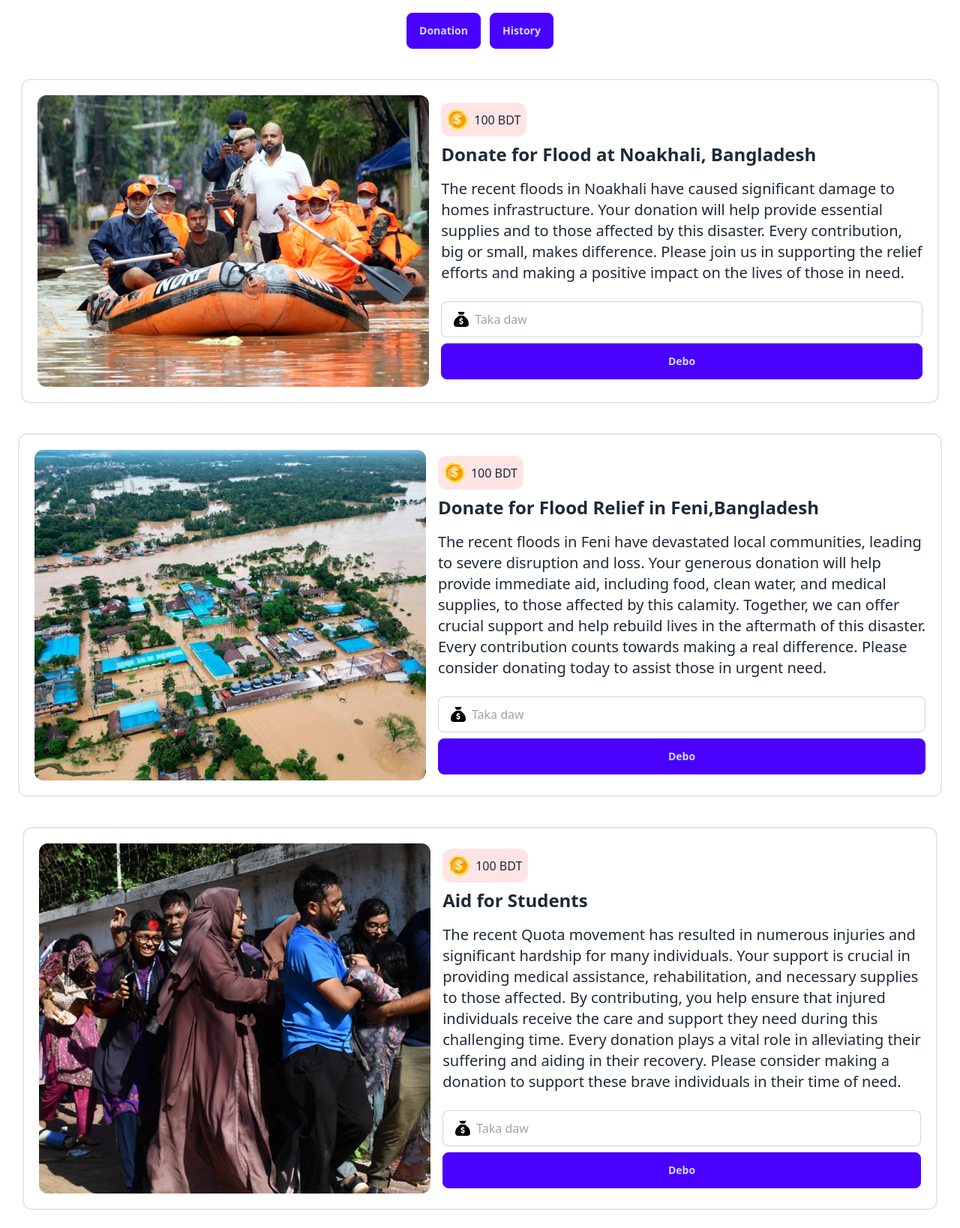
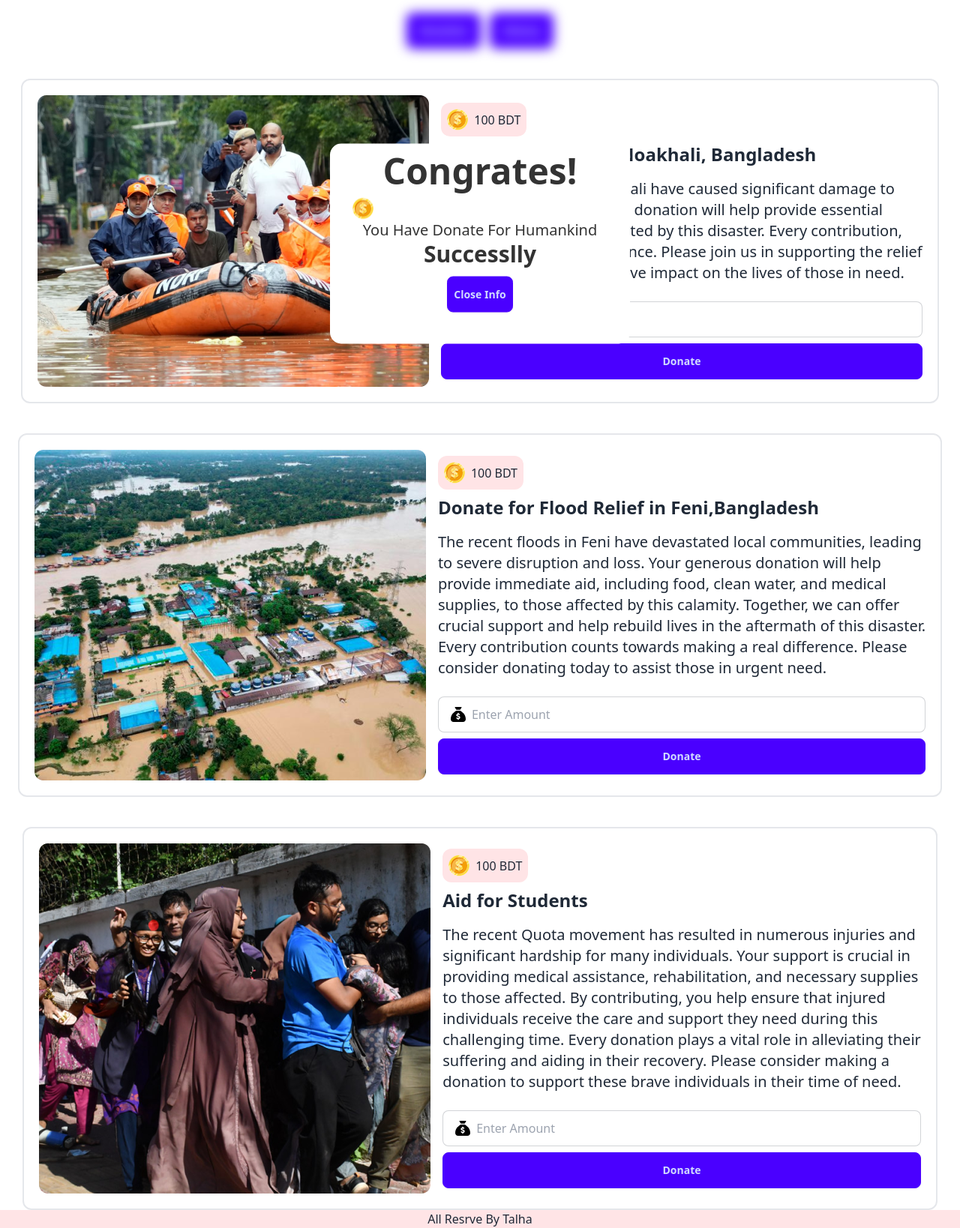
Before and after one commit to talhazubaerbd/assingment-5, a plain HTML site: page index.html in a window 1280 px wide. Shown: the part 75-1713 px from the top of the page at 75% size. Before the commit the page ends 1689 px from the top, so only its background shows below. Drawn offline with nearby package versions, Linux system fonts and the light colour scheme.

Commit message:
this commit

```diff
--- a/index.html
+++ b/index.html
@@ -8,6 +8,7 @@
     <script src="https://cdn.tailwindcss.com"></script>
     <link href="https://cdn.jsdelivr.net/npm/daisyui@4.12.10/dist/full.min.css" rel="stylesheet" type="text/css" />
     <script src="https://cdn.tailwindcss.com"></script>
+    <link rel="stylesheet" href="style.css">
     <style>
         .sticky {
             position: fixed;
@@ -29,9 +30,7 @@
                 <h2>5500</h2>
             </div>
         </div>
-    </header>
-    <main>
-        <div class="flex gap-3 justify-center mt-5">
+        <div class="flex gap-3 justify-center mt-5 blur">
             <button class="btn btn-primary">
                 Donation
             </button>
@@ -39,6 +38,9 @@
                 History
             </button>
         </div>
+    </header>
+    <main>
+
         <!-- container -->
         <div class="flex flex-row gap-4 container mx-auto mt-10 border-2 rounded-xl p-5 w-max my-5">
             <div class="shrink-0">
@@ -60,12 +62,13 @@
                             <path
                                 d="M320 96L192 96 144.6 24.9C137.5 14.2 145.1 0 157.9 0L354.1 0c12.8 0 20.4 14.2 13.3 24.9L320 96zM192 128l128 0c3.8 2.5 8.1 5.3 13 8.4C389.7 172.7 512 250.9 512 416c0 53-43 96-96 96L96 512c-53 0-96-43-96-96C0 250.9 122.3 172.7 179 136.4c0 0 0 0 0 0s0 0 0 0c4.8-3.1 9.2-5.9 13-8.4zm84 88c0-11-9-20-20-20s-20 9-20 20l0 14c-7.6 1.7-15.2 4.4-22.2 8.5c-13.9 8.3-25.9 22.8-25.8 43.9c.1 20.3 12 33.1 24.7 40.7c11 6.6 24.7 10.8 35.6 14l1.7 .5c12.6 3.8 21.8 6.8 28 10.7c5.1 3.2 5.8 5.4 5.9 8.2c.1 5-1.8 8-5.9 10.5c-5 3.1-12.9 5-21.4 4.7c-11.1-.4-21.5-3.9-35.1-8.5c-2.3-.8-4.7-1.6-7.2-2.4c-10.5-3.5-21.8 2.2-25.3 12.6s2.2 21.8 12.6 25.3c1.9 .6 4 1.3 6.1 2.1c0 0 0 0 0 0s0 0 0 0c8.3 2.9 17.9 6.2 28.2 8.4l0 14.6c0 11 9 20 20 20s20-9 20-20l0-13.8c8-1.7 16-4.5 23.2-9c14.3-8.9 25.1-24.1 24.8-45c-.3-20.3-11.7-33.4-24.6-41.6c-11.5-7.2-25.9-11.6-37.1-15c0 0 0 0 0 0l-.7-.2c-12.8-3.9-21.9-6.7-28.3-10.5c-5.2-3.1-5.3-4.9-5.3-6.7c0-3.7 1.4-6.5 6.2-9.3c5.4-3.2 13.6-5.1 21.5-5c9.6 .1 20.2 2.2 31.2 5.2c10.7 2.8 21.6-3.5 24.5-14.2s-3.5-21.6-14.2-24.5c-6.5-1.7-13.7-3.4-21.1-4.7l0-13.9z" />
                         </svg>
-                        <input type="text" class="grow" placeholder="Taka daw" />
+                        <input id="amount1" type="text" class="grow" placeholder="Enter Amount" />
                     </label>
-                    <input type="submit" value="Debo" class="btn btn-primary w-full">
+                    <input id="donate1" type="submit" value="Donate" class="btn btn-primary w-full">
                 </form>
             </div>
         </div>
+        <!-- container2 -->
         <div class="flex flex-row gap-4 container mx-auto mt-10 border-2 rounded-xl p-5 w-max">
             <div class="shrink-0">
                 <img src="image/feni.png">
@@ -89,12 +92,13 @@
                             <path
                                 d="M320 96L192 96 144.6 24.9C137.5 14.2 145.1 0 157.9 0L354.1 0c12.8 0 20.4 14.2 13.3 24.9L320 96zM192 128l128 0c3.8 2.5 8.1 5.3 13 8.4C389.7 172.7 512 250.9 512 416c0 53-43 96-96 96L96 512c-53 0-96-43-96-96C0 250.9 122.3 172.7 179 136.4c0 0 0 0 0 0s0 0 0 0c4.8-3.1 9.2-5.9 13-8.4zm84 88c0-11-9-20-20-20s-20 9-20 20l0 14c-7.6 1.7-15.2 4.4-22.2 8.5c-13.9 8.3-25.9 22.8-25.8 43.9c.1 20.3 12 33.1 24.7 40.7c11 6.6 24.7 10.8 35.6 14l1.7 .5c12.6 3.8 21.8 6.8 28 10.7c5.1 3.2 5.8 5.4 5.9 8.2c.1 5-1.8 8-5.9 10.5c-5 3.1-12.9 5-21.4 4.7c-11.1-.4-21.5-3.9-35.1-8.5c-2.3-.8-4.7-1.6-7.2-2.4c-10.5-3.5-21.8 2.2-25.3 12.6s2.2 21.8 12.6 25.3c1.9 .6 4 1.3 6.1 2.1c0 0 0 0 0 0s0 0 0 0c8.3 2.9 17.9 6.2 28.2 8.4l0 14.6c0 11 9 20 20 20s20-9 20-20l0-13.8c8-1.7 16-4.5 23.2-9c14.3-8.9 25.1-24.1 24.8-45c-.3-20.3-11.7-33.4-24.6-41.6c-11.5-7.2-25.9-11.6-37.1-15c0 0 0 0 0 0l-.7-.2c-12.8-3.9-21.9-6.7-28.3-10.5c-5.2-3.1-5.3-4.9-5.3-6.7c0-3.7 1.4-6.5 6.2-9.3c5.4-3.2 13.6-5.1 21.5-5c9.6 .1 20.2 2.2 31.2 5.2c10.7 2.8 21.6-3.5 24.5-14.2s-3.5-21.6-14.2-24.5c-6.5-1.7-13.7-3.4-21.1-4.7l0-13.9z" />
                         </svg>
-                        <input type="text" class="grow" placeholder="Taka daw" />
+                        <input id="amount2" type="text" class="grow" placeholder="Enter Amount" />
                     </label>
-                    <input type="submit" value="Debo" class="btn btn-primary w-full">
+                    <input id="donate2" type="submit" value="Donate" class="btn btn-primary w-full">
                 </form>
             </div>
         </div>
+        <!-- container3 -->
         <div class="flex flex-row gap-4 container mx-auto mt-10 border-2 rounded-xl p-5 w-max">
             <div class="shrink-0">
                 <img src="image/quota-protest.png">
@@ -105,7 +109,8 @@
                     <p id="takakaka">100 BDT</p>
                 </div>
                 <h1 class="font-bold text-2xl my-2" id="ytcfftdycyt">Aid for Students</h1>
-                <p class="text-xl my-2">The recent Quota movement has resulted in numerous injuries and <br> significant hardship for many
+                <p class="text-xl my-2">The recent Quota movement has resulted in numerous injuries and <br> significant
+                    hardship for many
                     individuals. Your support is crucial in <br> providing medical assistance, rehabilitation, and
                     necessary supplies <br> to those affected. By contributing, you help ensure that injured <br>
                     individuals receive the care and support they need during this <br> challenging time. Every donation
@@ -117,13 +122,23 @@
                             <path
                                 d="M320 96L192 96 144.6 24.9C137.5 14.2 145.1 0 157.9 0L354.1 0c12.8 0 20.4 14.2 13.3 24.9L320 96zM192 128l128 0c3.8 2.5 8.1 5.3 13 8.4C389.7 172.7 512 250.9 512 416c0 53-43 96-96 96L96 512c-53 0-96-43-96-96C0 250.9 122.3 172.7 179 136.4c0 0 0 0 0 0s0 0 0 0c4.8-3.1 9.2-5.9 13-8.4zm84 88c0-11-9-20-20-20s-20 9-20 20l0 14c-7.6 1.7-15.2 4.4-22.2 8.5c-13.9 8.3-25.9 22.8-25.8 43.9c.1 20.3 12 33.1 24.7 40.7c11 6.6 24.7 10.8 35.6 14l1.7 .5c12.6 3.8 21.8 6.8 28 10.7c5.1 3.2 5.8 5.4 5.9 8.2c.1 5-1.8 8-5.9 10.5c-5 3.1-12.9 5-21.4 4.7c-11.1-.4-21.5-3.9-35.1-8.5c-2.3-.8-4.7-1.6-7.2-2.4c-10.5-3.5-21.8 2.2-25.3 12.6s2.2 21.8 12.6 25.3c1.9 .6 4 1.3 6.1 2.1c0 0 0 0 0 0s0 0 0 0c8.3 2.9 17.9 6.2 28.2 8.4l0 14.6c0 11 9 20 20 20s20-9 20-20l0-13.8c8-1.7 16-4.5 23.2-9c14.3-8.9 25.1-24.1 24.8-45c-.3-20.3-11.7-33.4-24.6-41.6c-11.5-7.2-25.9-11.6-37.1-15c0 0 0 0 0 0l-.7-.2c-12.8-3.9-21.9-6.7-28.3-10.5c-5.2-3.1-5.3-4.9-5.3-6.7c0-3.7 1.4-6.5 6.2-9.3c5.4-3.2 13.6-5.1 21.5-5c9.6 .1 20.2 2.2 31.2 5.2c10.7 2.8 21.6-3.5 24.5-14.2s-3.5-21.6-14.2-24.5c-6.5-1.7-13.7-3.4-21.1-4.7l0-13.9z" />
                         </svg>
-                        <input type="text" class="grow" placeholder="Taka daw" />
+                        <input id="amount3" type="text" class="grow" placeholder="Enter Amount" />
                     </label>
-                    <input type="submit" value="Debo" class="btn btn-primary w-full">
+                    <input id="donate3" type="submit" value="Donate" class="btn btn-primary w-full">
                 </form>
             </div>
         </div>
+        <div class="popup">
+            <h1 class="font-bold text-5xl my-3 mx-5">Congrates!</h1>
+            <img src="image/coin.png">
+            <p class="text-xl">You Have Donate For Humankind</p>
+            <h3 class="font-bold text-3xl">Successlly</h3>
+            <button class="btn btn-primary p-2 my-3">Close Info</button>
+        </div>
     </main>
+    <footer class="h- w-full bg-rose-100 ">
+        <p class="text-center">All Resrve By Talha</p>
+    </footer>
     <script src="script.js"></script>
 </body>
 
--- a/script.js
+++ b/script.js
@@ -3,3 +3,22 @@ const header= document.getElementById("navbar");
 window.addEventListener("scroll", function(){
     header.classList.toggle("sticky" , window.scrollY> 0);
 });
+
+document.getElementById('donate2').addEventListener('click', function(event){
+    event.preventDefault();
+
+    let addMonney = document.getElementById('amount2').value;
+    console.log(addMonney)
+})
+document.getElementById('donate1').addEventListener('click', function(event){
+    event.preventDefault();
+
+    let addMonney = document.getElementById('amount1').value;
+    console.log(addMonney)
+})
+document.getElementById('donate3').addEventListener('click', function(event){
+    event.preventDefault();
+
+    let addMonney = document.getElementById('amount3').value;
+    console.log(addMonney)
+})
--- /dev/null
+++ b/style.css
@@ -0,0 +1,12 @@
+.popup{
+    width: 400px;
+    background:white;
+    border-radius: 15px;
+    position:absolute;
+    top: 50%;
+    left: 50%;
+    transform: translate(-50%,-50%);
+    text-align: center;
+    padding: 0 30px 30px;
+    color: #333;
+}
```
